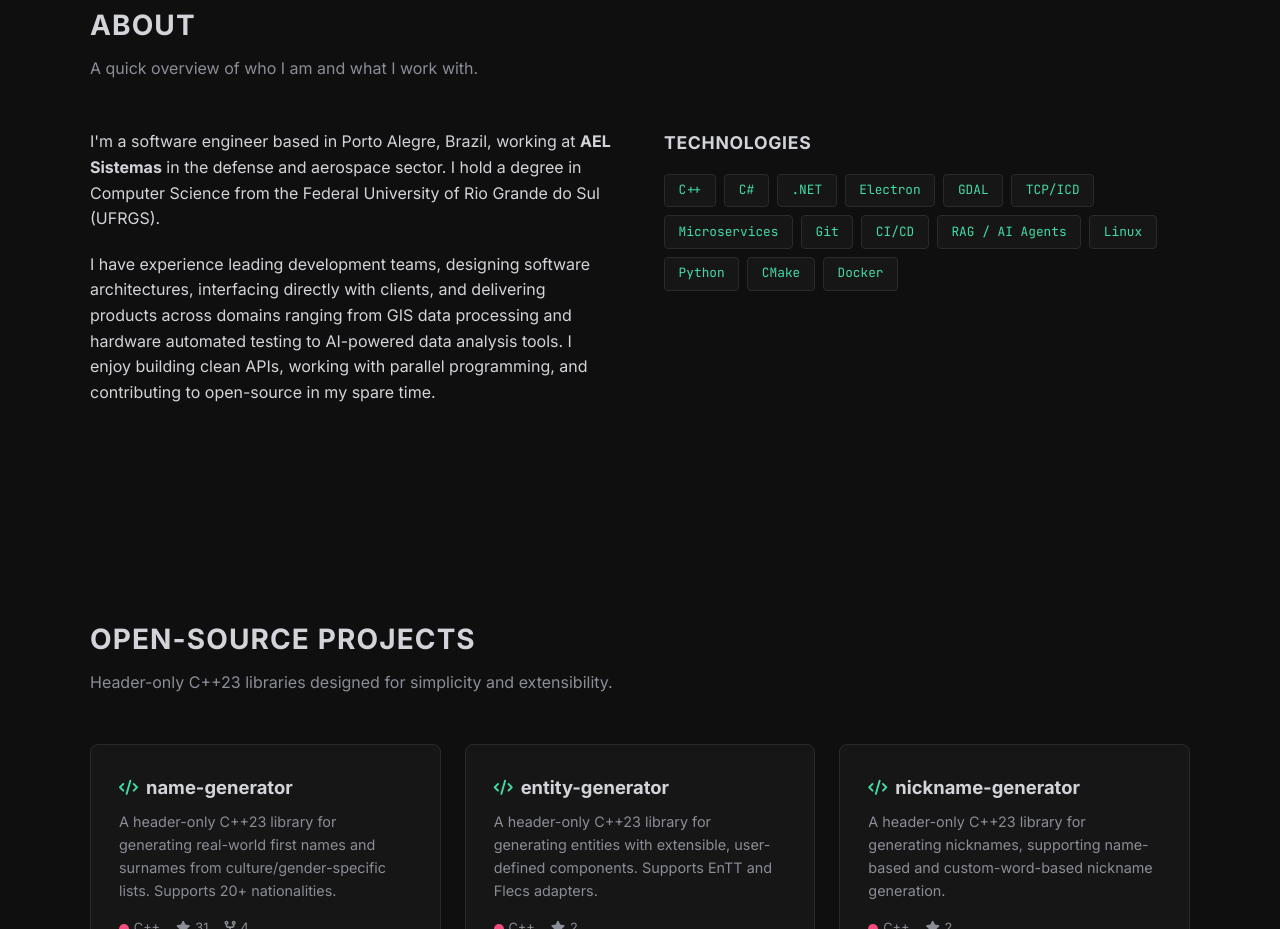
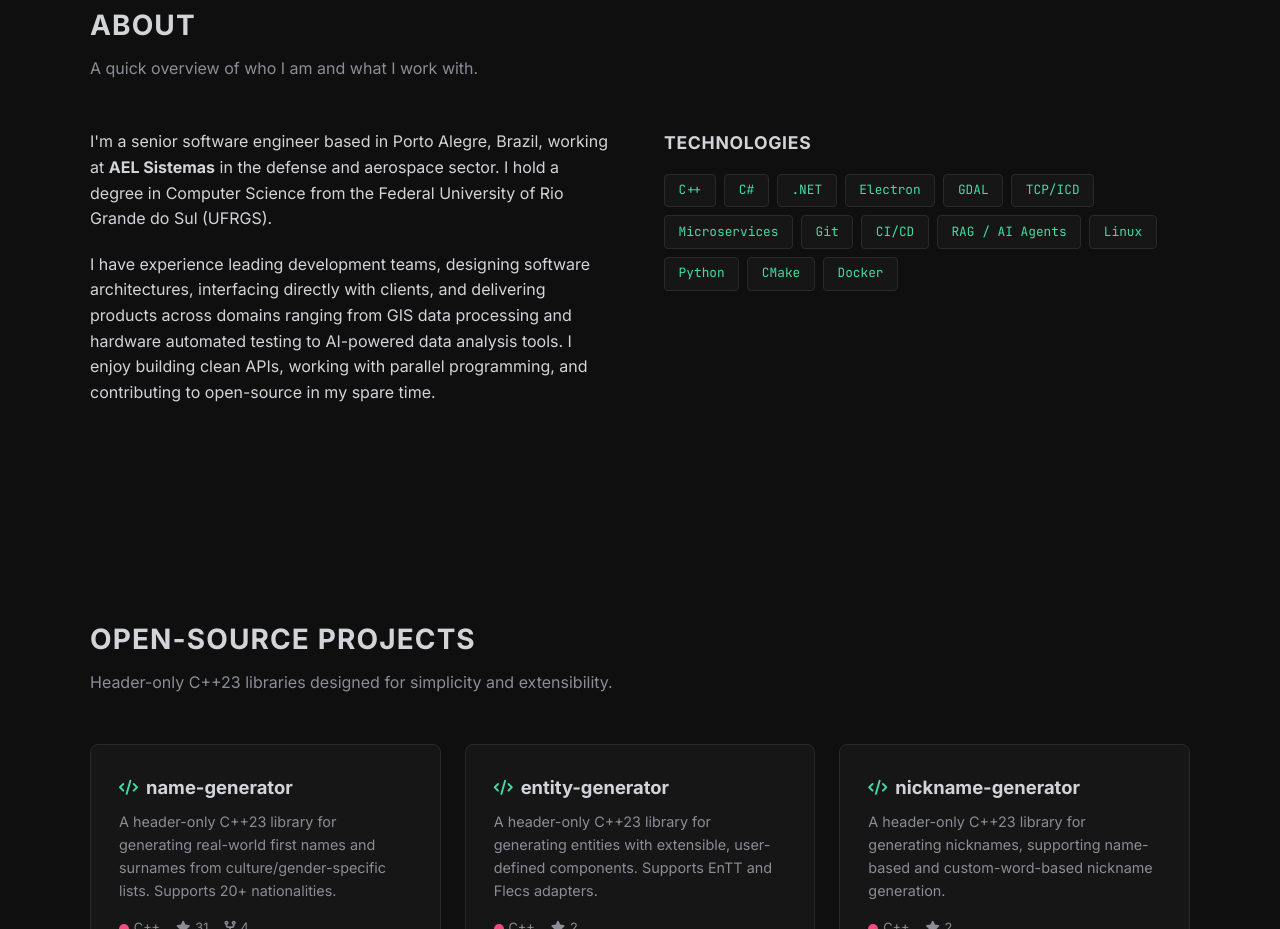
Before and after one commit to dasmig/dasmig.github.io, a plain HTML site: page index.html in a window 1280 px wide. Shown: the part 893-1822 px from the top of the page. Drawn offline with Linux system fonts and the light colour scheme.

Commit message:
Updated about sw eng -> senior sw eng

```diff
--- a/index.html
+++ b/index.html
@@ -366,7 +366,7 @@
       <div class="about-grid">
         <div class="about-text">
           <p>
-            I'm a software engineer based in Porto Alegre, Brazil, working at
+            I'm a senior software engineer based in Porto Alegre, Brazil, working at
             <strong>AEL Sistemas</strong> in the defense and aerospace sector. I hold a degree
             in Computer Science from the Federal University of Rio Grande do Sul (UFRGS).
           </p>
```
